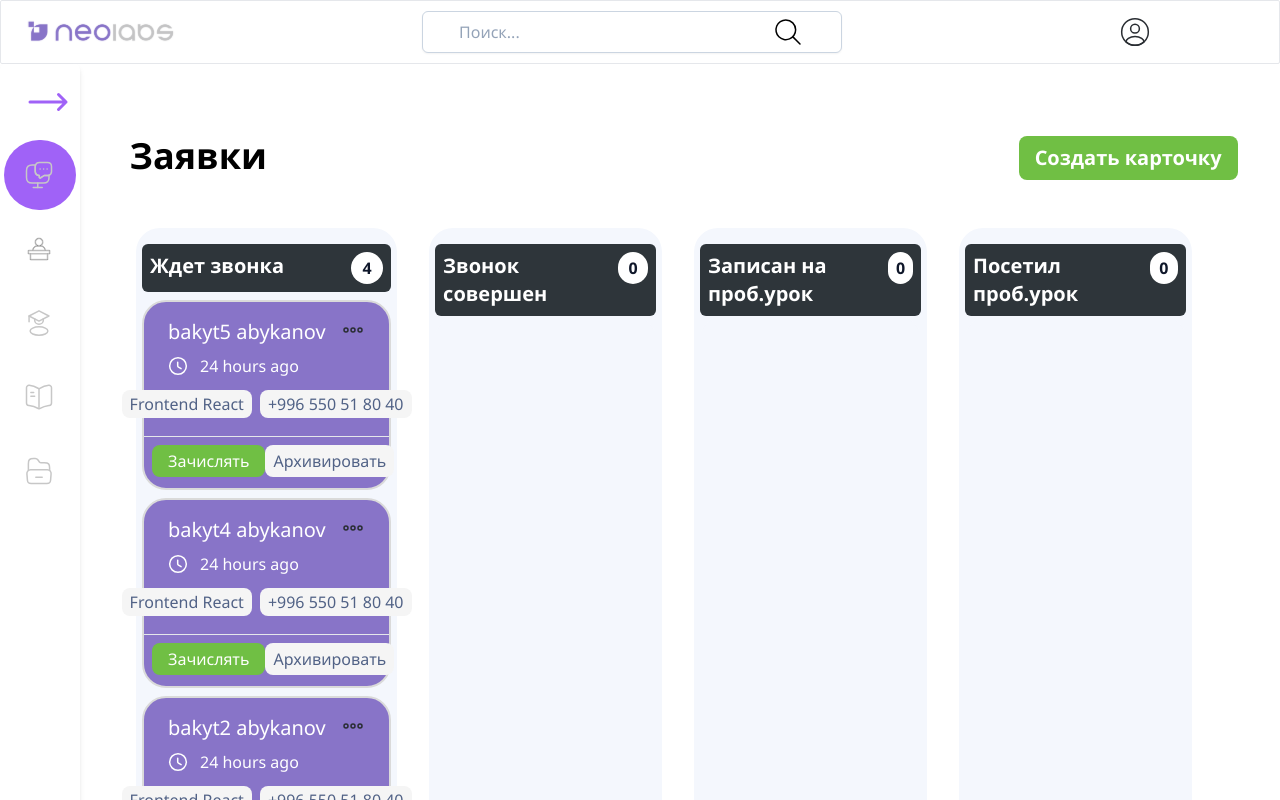
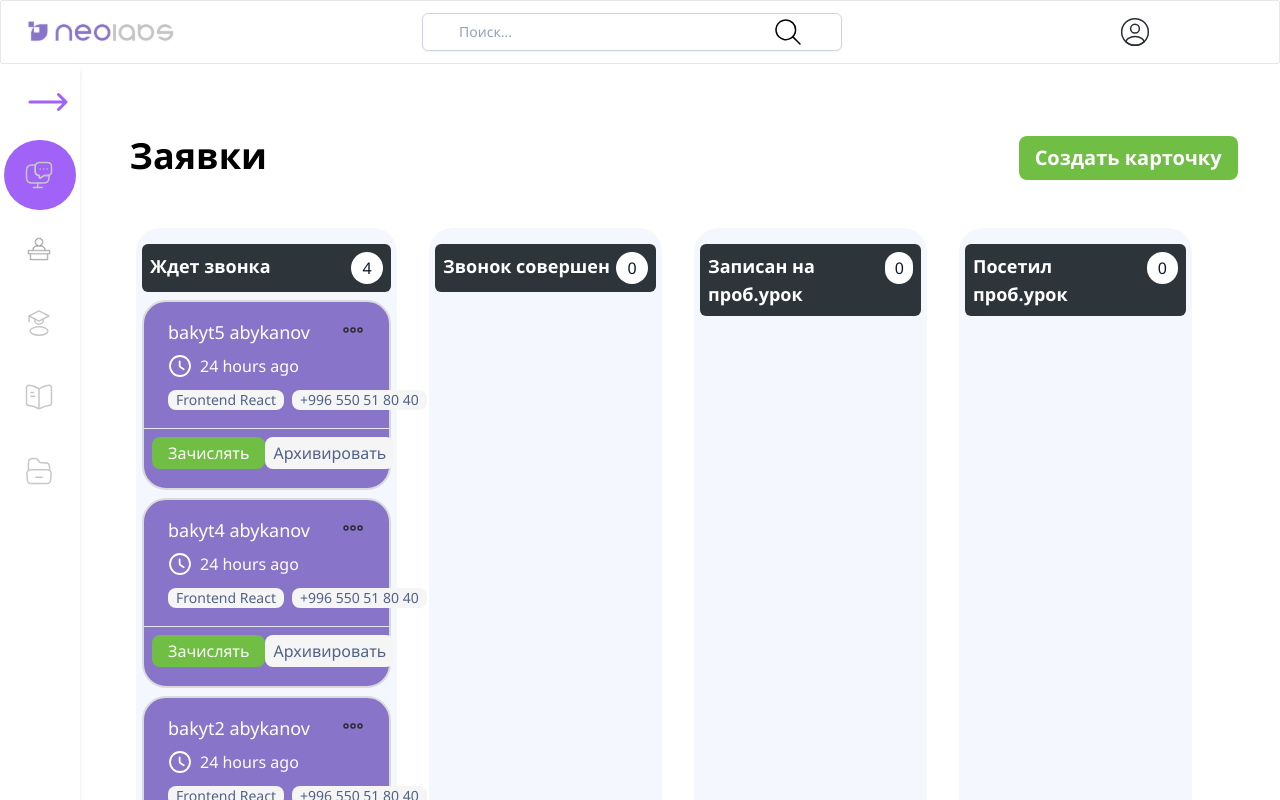
Before and after one commit to codeSlayer7/Neobis-CRM, a React (Vite) app: page / in a window 1280 px wide. Shown: the top 800 px of the page. Built offline with nearby package versions, Linux system fonts and the light colour scheme.

Commit message:
fix: trello card make adaptive

```diff
--- a/src/App.css
+++ b/src/App.css
@@ -1,3 +1,9 @@
 body {
-    overflow-x: hidden; /* Hide horizontal scrollbar */
-  }
+  overflow-x: hidden; /* Hide horizontal scrollbar */
+}
+
+/* image {
+  width: 100%;
+  height: 100%;
+  object-fit: contain;
+} */
--- /dev/null
+++ b/src/hook/useMediaQuery.tsx
@@ -0,0 +1,44 @@
+import { useEffect, useState } from 'react';
+
+function useMediaQuery(query: string): boolean {
+  const getMatches = (queryCheck: string): boolean => {
+    // Prevents SSR issues
+    if (typeof window !== 'undefined') {
+      return window.matchMedia(queryCheck).matches;
+    }
+    return false;
+  };
+
+  const [matches, setMatches] = useState<boolean>(getMatches(query));
+
+  function handleChange() {
+    setMatches(getMatches(query));
+  }
+
+  useEffect(() => {
+    const matchMedia = window.matchMedia(query);
+
+    // Triggered at the first client-side load and if query changes
+    handleChange();
+
+    // Listen matchMedia
+    if (matchMedia.addListener) {
+      matchMedia.addListener(handleChange);
+    } else {
+      matchMedia.addEventListener('change', handleChange);
+    }
+
+    return () => {
+      if (matchMedia.removeListener) {
+        matchMedia.removeListener(handleChange);
+      } else {
+        matchMedia.removeEventListener('change', handleChange);
+      }
+    };
+    // eslint-disable-next-line react-hooks/exhaustive-deps
+  }, [query]);
+
+  return matches;
+}
+
+export default useMediaQuery;
--- a/src/ui/components/Trello-Container/PageTitle.tsx
+++ b/src/ui/components/Trello-Container/PageTitle.tsx
@@ -4,11 +4,13 @@ function PageTitle() {
   return (
     <div className="w-[105%] px-[2vw] pb-8 pt-12">
       <div className="flex justify-between">
-        <h3 className="block text-4xl font-bold text-black">Заявки</h3>
+        <h3 className="block text-3xl font-bold text-black xl:text-4xl">
+          Заявки
+        </h3>
         <Link to="/createcard">
           <button
             type="button"
-            className="bg-neobis-bg-green rounded-lg px-4 py-[8px] text-xl font-semibold text-white transition duration-150 hover:scale-110 hover:opacity-90"
+            className="bg-neobis-bg-green rounded-lg px-4 py-[8px] text-lg font-semibold text-white transition duration-150 hover:scale-110 hover:opacity-90 xl:text-xl"
           >
             Создать карточку
           </button>
--- a/src/ui/components/Trello-Container/Trello-card/TrelloCard/TrelloCard.tsx
+++ b/src/ui/components/Trello-Container/Trello-card/TrelloCard/TrelloCard.tsx
@@ -1,6 +1,7 @@
 // import { useState } from "react";
 import { Draggable } from 'react-beautiful-dnd';
 import { Link } from 'react-router-dom';
+import useMediaQuery from '../../../../../hook/useMediaQuery';
 import { ItemBack } from '../../../../../interfaces';
 import { CardStatus } from '../../../../../interfaces/enum';
 import Clock from '../../../../icons/clock.svg';
@@ -14,6 +15,7 @@ interface Props {
 
 function TrelloCard({ card, index }: Props) {
   //   const [violet, setViolet] = useState<boolean>(false);
+  const matches = useMediaQuery('(min-width: 1280px)');
 
   const colorChange =
     card.status === CardStatus.WaitCall ? '#8874C8' : '#FFFFFF';
@@ -27,10 +29,10 @@ function TrelloCard({ card, index }: Props) {
             {...provided.draggableProps}
             // eslint-disable-next-line react/jsx-props-no-spreading
             {...provided.dragHandleProps}
-            className="bg-neobis-bg-violet my-2 h-[190px] w-[100%] rounded-3xl border-2 border-[#DADADA] "
+            className="bg-neobis-bg-violet my-2 w-[100%] rounded-3xl border-2 border-[#DADADA] "
             style={{
               userSelect: 'none',
-              height: '190px',
+              minHeight: matches ? '190px' : '175px',
               width: '100%',
               borderRadius: '24px',
               backgroundColor: snapshot.isDragging ? '#DADADA' : colorChange,
@@ -43,8 +45,8 @@ function TrelloCard({ card, index }: Props) {
                 <p
                   className={
                     card.status === CardStatus.WaitCall
-                      ? 'text-xl font-normal text-white'
-                      : 'text-xl font-normal text-black'
+                      ? 'text-base font-normal text-white xl:text-lg  2xl:text-xl '
+                      : 'text-base font-normal  text-black xl:text-lg  2xl:text-xl '
                   }
                 >
                   {card.name}
@@ -60,18 +62,20 @@ function TrelloCard({ card, index }: Props) {
                     card.status === CardStatus.WaitCall ? 'white' : 'black',
                 }}
               >
-                <img
-                  className="mr-3 "
-                  src={card.status === CardStatus.WaitCall ? Clock : Clock2}
-                  alt="clack"
-                />{' '}
+                <div className="mr-2 h-6 w-6 ">
+                  <img
+                    className="h-full w-full"
+                    src={card.status === CardStatus.WaitCall ? Clock : Clock2}
+                    alt="clack"
+                  />
+                </div>
                 {card.time}
               </p>
-              <div className="mt-3 flex justify-center">
-                <span className="bg-neobis-bg-card-text text-skin-text-darkViolet whitespace-nowrap rounded-lg px-2  py-[2px] text-base font-normal">
+              <div className="mt-3 flex w-[100%] justify-around ">
+                <span className="bg-neobis-bg-card-text text-skin-text-darkViolet whitespace-nowrap rounded-lg   px-1 xl:px-2   text-xs  font-normal xl:text-sm  2xl:text-lg ">
                   {card.specific}
                 </span>
-                <span className="bg-neobis-bg-card-text text-skin-text-darkViolet ml-2 whitespace-nowrap rounded-lg py-[2px] px-2 text-base">
+                <span className="bg-neobis-bg-card-text text-skin-text-darkViolet ml-2 whitespace-nowrap rounded-lg px-1 xl:px-2  text-xs  xl:text-sm   2xl:text-lg ">
                   {card.phoneNumber}
                 </span>
               </div>
@@ -80,11 +84,11 @@ function TrelloCard({ card, index }: Props) {
               {' '}
             </div>
 
-            <div className="mt-2 flex justify-around px-2 pb-8">
+            <div className="mt-2 flex justify-around px-2 ">
               <Link to="/enrollclient">
                 <button
                   type="button"
-                  className="bg-neobis-bg-green hover:easy-in rounded-lg px-4 py-[4px] text-base font-normal text-white transition duration-150 hover:scale-110 "
+                  className="bg-neobis-bg-green hover:easy-in rounded-lg px-4 py-[4px] text-xs font-normal text-white transition duration-150 hover:scale-110 xl:text-base  "
                 >
                   Зачислять
                 </button>
@@ -92,7 +96,7 @@ function TrelloCard({ card, index }: Props) {
               <Link to="/archiveclient">
                 <button
                   type="button"
-                  className="bg-neobis-bg-card-text text-skin-text-darkViolet rounded-lg px-2 py-[4px] text-base font-normal transition duration-150 hover:scale-110 hover:ease-in"
+                  className="bg-neobis-bg-card-text text-skin-text-darkViolet rounded-lg px-2 py-[4px] text-xs font-normal transition duration-150 hover:scale-110   hover:ease-in  xl:text-base"
                 >
                   Архивировать
                 </button>
--- a/src/ui/components/Trello-Container/Trello-card/TrelloColumn.tsx
+++ b/src/ui/components/Trello-Container/Trello-card/TrelloColumn.tsx
@@ -8,9 +8,12 @@ interface Props {
 
 function TrelloColumn({ columnTitle, children, count }: Props) {
   return (
-    <div className="bg-neobis-bg-column-color mx-4 mt-4 inline-block h-[100%] w-[24%]  rounded-3xl px-1.5 py-4 ">
-      <div className="flex w-[100%] justify-between rounded-md bg-[#2E353A] p-2 text-xl font-semibold text-white">
-        <p className="p"> {columnTitle} </p>
+    <div className="bg-neobis-bg-column-color mx-4 mt-4 inline-block h-[100%] w-[24%] w-[100%] rounded-3xl px-1.5 py-4 ">
+      <div className="flex w-[100%] justify-between rounded-md bg-[#2E353A] p-2   text-white ">
+        <p className="text-base font-semibold xl:text-lg  2xl:text-xl ">
+          {' '}
+          {columnTitle}{' '}
+        </p>
         <div className="h-8 w-8 rounded-full bg-white  ">
           <p className=" mt-1 text-center text-base text-slate-900 ">{count}</p>
         </div>
--- a/src/ui/components/Trello-Container/Trello-container.tsx
+++ b/src/ui/components/Trello-Container/Trello-container.tsx
@@ -5,15 +5,12 @@ import { moveTask, sort } from '../../../redux/slices/todoSlice';
 import { ColumnName, CardStatus } from '../../../interfaces/enum';
 import PageTitle from './PageTitle';
 import { useAppDispatch, useAppSelector } from '../../../constants/global';
+import useMediaQuery from '../../../hook/useMediaQuery';
 
 function TrelloContainer() {
   const dispatch = useAppDispatch();
+  const matches = useMediaQuery('(min-width: 1280px)');
 
-  // useEffect(() => {
-  //   if (itemsFromBackend) {
-  //     dispatch(fetchMockData({ itemsFromBackend }));
-  //   }
-  // }, []);
   const columns = useAppSelector((trello) => trello.trello?.columns);
   const onDragEnd = (result: any): void => {
     const { source, destination } = result;
@@ -41,7 +38,7 @@ function TrelloContainer() {
       dispatch(moveTask({ source, destination, cardStatus }));
     }
   };
-console.log("columns", columns);
+  console.log('columns', columns);
 
   return (
     <div className="flex p-6 w-[100%] flex-col ">
@@ -68,7 +65,8 @@ console.log("columns", columns);
                             ? 'lightblue'
                             : '#F4F7FD',
                           minHeight: 753,
-                          minWidth: 190,
+                          ...(matches ? { minWidth: 220 } : { width: 220 }),
+                          // width: matches ? 250 : 220,
                           borderRadius: '24px',
                         }}
                       >
--- a/src/ui/pages/Analytics/Analytics.tsx
+++ b/src/ui/pages/Analytics/Analytics.tsx
@@ -3,6 +3,7 @@ import BasicTable from '../../components/Schedule/history/history-second';
 import HistoryTable from '../../components/Schedule/history-table';
 import Schedule from '../../components/Schedule/schedule';
 import HistoryTitle from '../../components/Schedule/history/history-title';
+import HistoryModal from '../../components/Schedule/history/history-modal';
 
 function Analytics() {
   return (
--- a/tailwind.config.cjs
+++ b/tailwind.config.cjs
@@ -1,45 +1,40 @@
-const defaultTheme = require('tailwindcss/defaultTheme')
+const defaultTheme = require('tailwindcss/defaultTheme');
 
-function withOpacity(variableName){
-  return ({opacityValue}) => {
-    if(opacityValue !== undefined){
-      return `rgba(var(${variableName}), ${opacityValue})`
+function withOpacity(variableName) {
+  return ({ opacityValue }) => {
+    if (opacityValue !== undefined) {
+      return `rgba(var(${variableName}), ${opacityValue})`;
     }
-    return `rgb(var(${variableName}))`
-  }
+    return `rgb(var(${variableName}))`;
+  };
 }
 
 /** @type {import('tailwindcss').Config} */
 module.exports = {
   content: ['./index.html', './src/**/*.{js,ts,jsx,tsx}'],
   theme: {
-    screens: {
-      '2xl': {'max': '1535px'},
-      // => @media (max-width: 1535px) { ... }
-
-      'xl': {'max': '1279px'},
-      // => @media (max-width: 1279px) { ... }
-
-      'lg': {'max': '1023px'},
-      // => @media (max-width: 1023px) { ... }
-
-      'md': {'max': '767px'},
-      // => @media (max-width: 767px) { ... }
-
-      'sm': {'max': '639px'},
-      // => @media (max-width: 639px) { ... }
-    },
+    // screens: {
+    //   // '2xl': {'max': '1535px'},
+    //   // => @media (max-width: 1535px) { ... }
+    //   'xl': {'max': '1279px'},
+    //   // => @media (max-width: 1279px) { ... }
+    //   'lg': {'max': '1023px'},
+    //   // => @media (max-width: 1023px) { ... }
+    //   'md': {'max': '767px'},
+    //   // => @media (max-width: 767px) { ... }
+    //   'sm': {'max': '639px'},
+    //   // => @media (max-width: 639px) { ... }
+    // },
     extend: {
       fontFamily: {
-        sans: [defaultTheme.fontFamily.sans[4],],
+        sans: [defaultTheme.fontFamily.sans[4]],
       },
       textColor: {
         skin: {
-          baseText:'var(--color-base-text)',
+          baseText: 'var(--color-base-text)',
           'text-violet': withOpacity('--color-violet-card'),
           'text-green': withOpacity('--color-green-btn'),
           'text-darkViolet': withOpacity('--color-text-darkViolet'),
-
         },
       },
       backgroundColor: {
@@ -53,7 +48,6 @@ module.exports = {
           'bg-card-border': withOpacity('--color-card-border'),
           'bg-card-text': withOpacity('--color-card-text-bg'),
           'bg-green': withOpacity('--color-green-btn'),
-
         },
       },
     },
```
Also changed, not shown: src/ui/components/Schedule/calendar.tsx (+7 -26 lines), src/ui/components/Schedule/history/history-modal.tsx (added, +50 -0 lines), src/ui/components/Schedule/history/history-second.tsx (+17 -8 lines), src/hook/use-pagination.ts (renamed from src/store/hook/use-pagination.ts).
